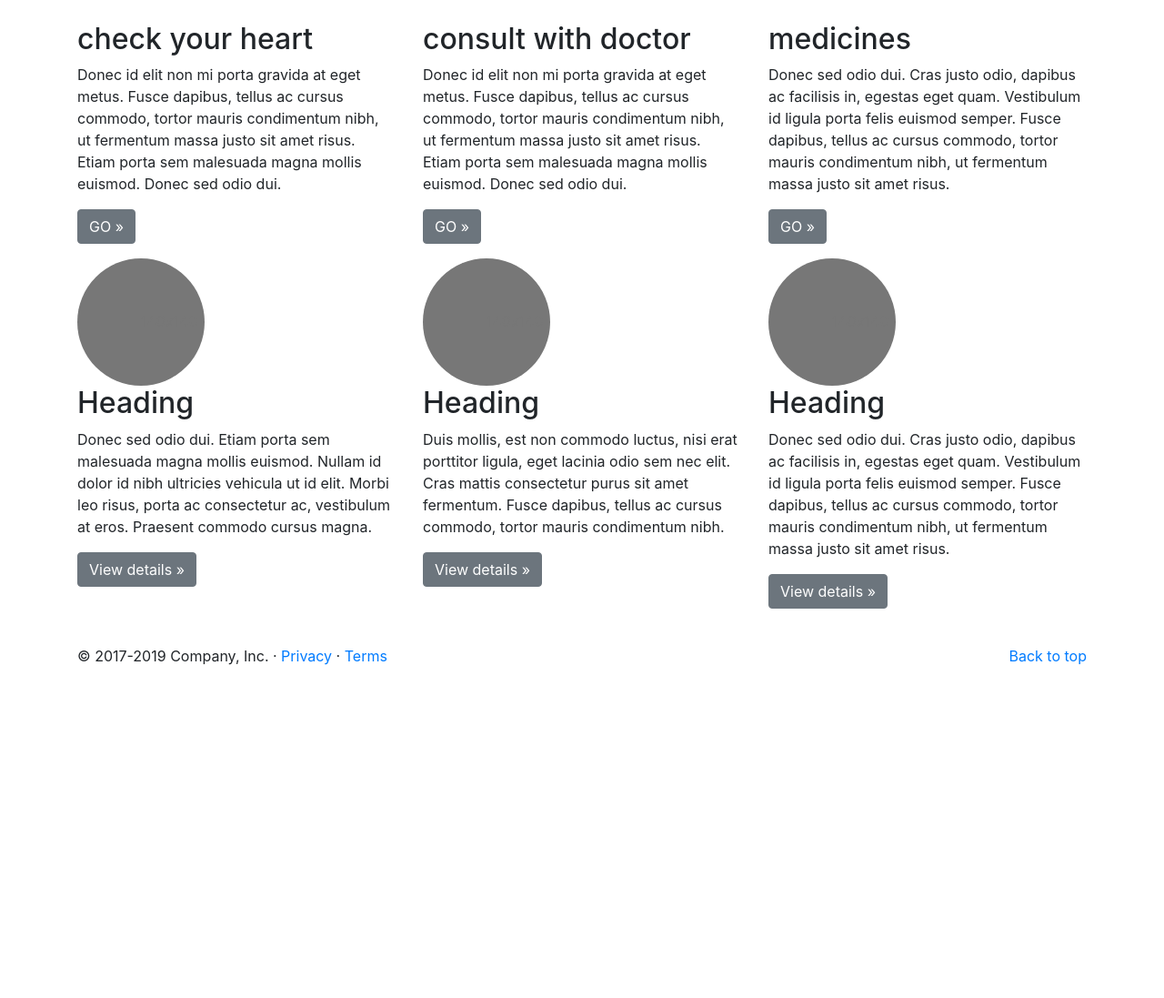
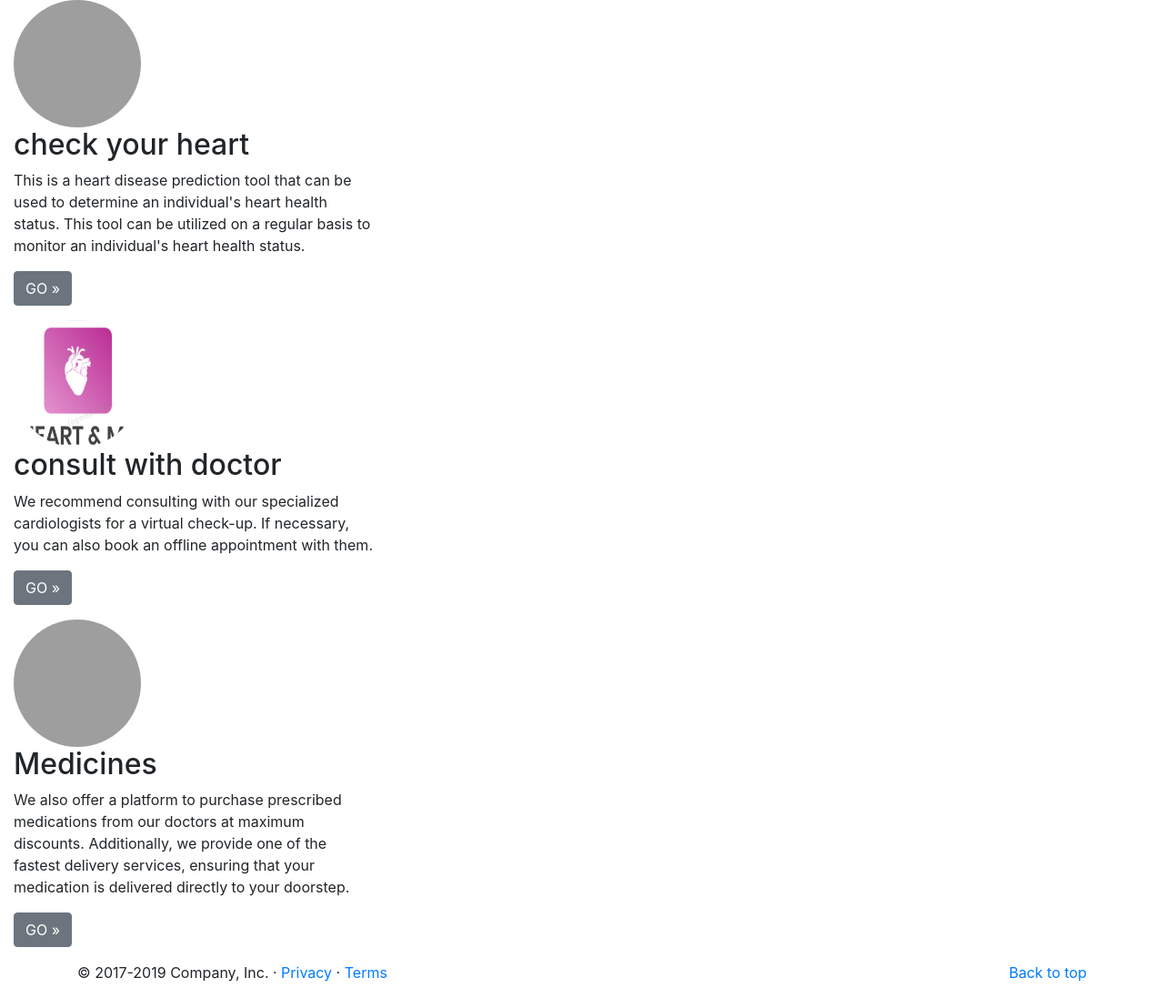
Before and after one commit to Awasthi-Ram/it-day-heart-and-me, a Django app: page / in a window 1280 px wide. Shown: the part 376-1473 px from the top of the page at 91% size. Before the commit the page ends 1107 px from the top, so only its background shows below. Run offline with Django 4.2, Linux system fonts and the light colour scheme; some web fonts are replaced; grey boxes are pictures that could not be loaded.

Commit message:
Update main.html

```diff
--- a/heart_me/templates/pages/main.html
+++ b/heart_me/templates/pages/main.html
@@ -115,45 +115,26 @@
       </div>
 
   </header>
-  <div class="container my-4">
-    <div class="row">
-        <div class="col-md-4">
+   <div class="col-md-4">
+          <img src="../../static/images/download.jpg" class="bd-placeholder-img rounded-circle" width="140" height="140" alt="Image of Medicines">
           <h2>check your heart</h2>
-          <p>Donec id elit non mi porta gravida at eget metus. Fusce dapibus, tellus ac cursus commodo, tortor mauris condimentum nibh, ut fermentum massa justo sit amet risus. Etiam porta sem malesuada magna mollis euismod. Donec sed odio dui. </p>
+          <p>This is a heart disease prediction tool that can be used to determine an individual's heart health status. This tool can be utilized on a regular basis to monitor an individual's heart health status. </p>
           <p><a class="btn btn-secondary" href="{% url 'heart'%}" role="button">GO »</a></p>
         </div>
         <div class="col-md-4">
+          <img src="../../static/images/logo.png" class="bd-placeholder-img rounded-circle" width="140" height="140" alt="Image of Medicines">
           <h2>consult with doctor</h2>
-          <p>Donec id elit non mi porta gravida at eget metus. Fusce dapibus, tellus ac cursus commodo, tortor mauris condimentum nibh, ut fermentum massa justo sit amet risus. Etiam porta sem malesuada magna mollis euismod. Donec sed odio dui. </p>
+          <p>We recommend consulting with our specialized cardiologists for a virtual check-up. If necessary, you can also book an offline appointment with them.</p>
           <p><a class="btn btn-secondary" href="#" role="button">GO »</a></p>
         </div>
         <div class="col-md-4">
-          <h2> medicines</h2>
-          <p>Donec sed odio dui. Cras justo odio, dapibus ac facilisis in, egestas eget quam. Vestibulum id ligula porta felis euismod semper. Fusce dapibus, tellus ac cursus commodo, tortor mauris condimentum nibh, ut fermentum massa justo sit amet risus.</p>
+          <img src="https://etimg.etb2bimg.com/photo/94050532.cms" class="bd-placeholder-img rounded-circle" width="140" height="140" alt="Image of Medicines">
+          <h2>Medicines</h2>
+          <p>We also offer a platform to purchase prescribed medications from our doctors at maximum discounts. Additionally, we provide one of the fastest delivery services, ensuring that your medication is delivered directly to your doorstep.</p>
           <p><a class="btn btn-secondary" href="#" role="button">GO »</a></p>
         </div>
       </div>
-      <div class="row">
-        <div class="col-lg-4">
-          <svg class="bd-placeholder-img rounded-circle" width="140" height="140" xmlns="http://www.w3.org/2000/svg" preserveAspectRatio="xMidYMid slice" focusable="false" role="img" aria-label="Placeholder: 140x140"><title>Placeholder</title><rect width="100%" height="100%" fill="#777"></rect><text x="50%" y="50%" fill="#777" dy=".3em">140x140</text></svg>
-          <h2>Heading</h2>
-          <p>Donec sed odio dui. Etiam porta sem malesuada magna mollis euismod. Nullam id dolor id nibh ultricies vehicula ut id elit. Morbi leo risus, porta ac consectetur ac, vestibulum at eros. Praesent commodo cursus magna.</p>
-          <p><a class="btn btn-secondary" href="#" role="button">View details »</a></p>
-        </div><!-- /.col-lg-4 -->
-        <div class="col-lg-4">
-          <svg class="bd-placeholder-img rounded-circle" width="140" height="140" xmlns="http://www.w3.org/2000/svg" preserveAspectRatio="xMidYMid slice" focusable="false" role="img" aria-label="Placeholder: 140x140"><title>Placeholder</title><rect width="100%" height="100%" fill="#777"></rect><text x="50%" y="50%" fill="#777" dy=".3em">140x140</text></svg>
-          <h2>Heading</h2>
-          <p>Duis mollis, est non commodo luctus, nisi erat porttitor ligula, eget lacinia odio sem nec elit. Cras mattis consectetur purus sit amet fermentum. Fusce dapibus, tellus ac cursus commodo, tortor mauris condimentum nibh.</p>
-          <p><a class="btn btn-secondary" href="#" role="button">View details »</a></p>
-        </div><!-- /.col-lg-4 -->
-        <div class="col-lg-4">
-          <svg class="bd-placeholder-img rounded-circle" width="140" height="140" xmlns="http://www.w3.org/2000/svg" preserveAspectRatio="xMidYMid slice" focusable="false" role="img" aria-label="Placeholder: 140x140"><title>Placeholder</title><rect width="100%" height="100%" fill="#777"></rect><text x="50%" y="50%" fill="#777" dy=".3em">140x140</text></svg>
-          <h2>Heading</h2>
-          <p>Donec sed odio dui. Cras justo odio, dapibus ac facilisis in, egestas eget quam. Vestibulum id ligula porta felis euismod semper. Fusce dapibus, tellus ac cursus commodo, tortor mauris condimentum nibh, ut fermentum massa justo sit amet risus.</p>
-          <p><a class="btn btn-secondary" href="#" role="button">View details »</a></p>
-        </div><!-- /.col-lg-4 -->
-      </div>
-  </div>
+
   <footer class="container">
     <p class="float-right"><a href="#">Back to top</a></p>
     <p>© 2017-2019 Company, Inc. · <a href="#">Privacy</a> · <a href="#">Terms</a></p>
```
